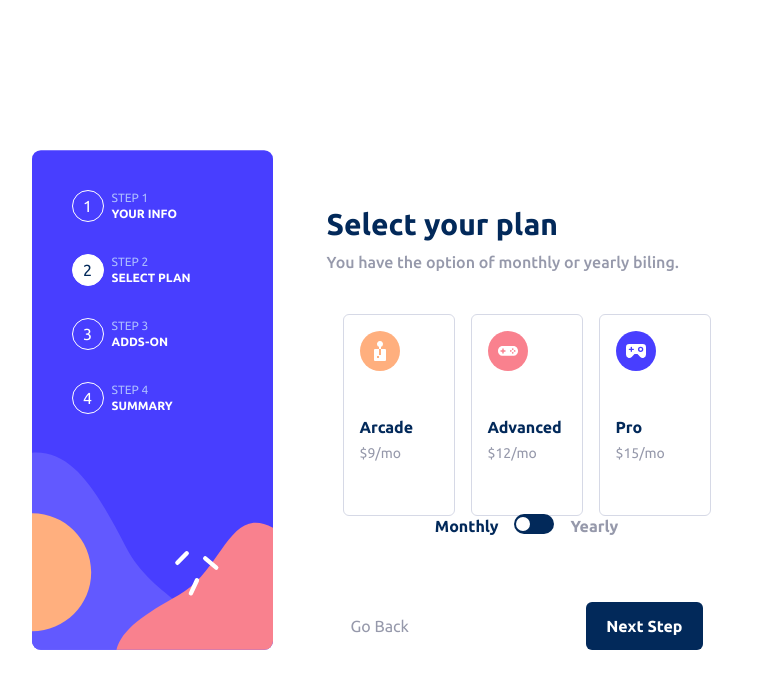
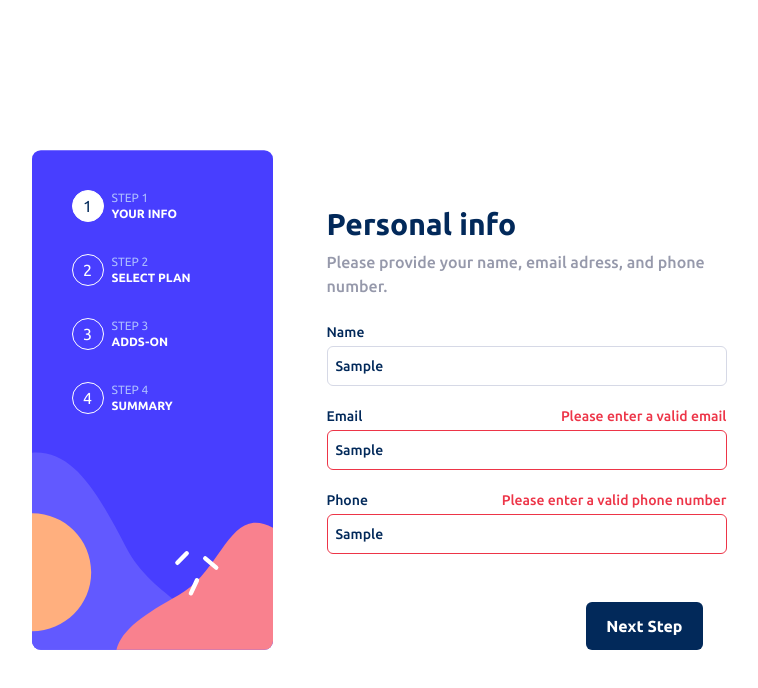
Before and after one commit to Joadevy/multi-step-form, a React (Vite) app: page / in a window 1280 px wide. Both pictures are taken after typing "Sample", "Sample", "Sample" into the empty fields and a click on the input "Next Step". Shown: the top 688 px of the page, without its empty margins (261-1019 px from the left). Built offline with nearby package versions, Linux system fonts and the light colour scheme.

Commit message:
refactor: fix verifications & add default plan to 'arcade'

```diff
--- a/src/components/ErrorMesage.tsx
+++ /dev/null
@@ -1,13 +0,0 @@
-import { FC } from "react";
-
-type props = {
-  message: string;
-};
-
-export const ErrorMessage: FC<props> = ({ message }) => {
-  return (
-    <div className="absolute bottom-2 p-2 border-2 border-red-400">
-      Error {message}
-    </div>
-  );
-};
--- a/src/components/Form.tsx
+++ b/src/components/Form.tsx
@@ -24,38 +24,11 @@ export const Form = () => {
     name: "",
     email: "",
     phone: "",
-    plan: "",
+    plan: "arcade",
     pricePlan: 0,
     planDuration: "monthly",
     addsOn: new Map(),
   });
-
-  // const handlePrice = () => {
-  // switchPrices(userData.plan, userData.planDuration);
-  // };
-
-  //   const formik = useFormik({
-  //     initialValues: {
-  //       name: "",
-  //       email: "",
-  //       phone: "",
-  //     },
-  //     validationSchema: Yup.object().shape({
-  //       name: Yup.string().min(3).required("Name is required"),
-  //       email: Yup.string()
-  //         .min(5)
-  //         .required("Email is required")
-  //         .email("Invalid email"),
-  //       phone: Yup.string().required("Phone is required"),
-  //     }),
-  //     onSubmit: () => {
-  //       if (activeStep === steps.length - 1) {
-  //         console.log("last step");
-  //       } else {
-  //         setActiveStep((prevStep) => prevStep + 1);
-  //       }
-  //     },
-  //   });
 
   const handleInputData = (input: any) => (e: any) => {
     const { value } = e.target;
--- a/src/components/Steps/StepOne.tsx
+++ b/src/components/Steps/StepOne.tsx
@@ -25,17 +25,10 @@ const validNameRegex = new RegExp(/^[a-zA-Z]+ ?[a-zA-Z]+$/);
 
 export const StepOne: FC<props> = ({ userData, nextStep, handleUserData }) => {
   const [error, setError] = useState<Set<string>>(new Set());
+
   const submitFormData = (e: any) => {
     e.preventDefault();
-
-    // checking if value of first name and last name is empty show error else take to step 2
-    // if (!isValid(values.name) || !isValid(values.phone) || !isValid(values.email)) {
-    //   setError(true);
-    // } else {
-    //   nextStep();
-    // }
-
-    nextStep();
+    if (!error.size) nextStep();
   };
 
   const validateMail = () => {
@@ -112,11 +105,19 @@ export const StepOne: FC<props> = ({ userData, nextStep, handleUserData }) => {
               className="text-p-marine-blue font-medium text-base lg:text-sm flex flex-col gap-1"
               htmlFor="name"
             >
-              Name
+              <div className="flex justify-between">
+                <p>Name</p>
+
+                {error.has("name") ? (
+                  <p className="text-p-strawberry-red">
+                    Please enter a valid name
+                  </p>
+                ) : null}
+              </div>
               <input
                 required
                 className={
-                  "rounded-sm  lg:rounded-md border-2 border-n-light-gray p-1 lg:p-2 lg:h-10 " +
+                  "rounded-sm  lg:rounded-md border border-n-light-gray p-1 lg:p-2 lg:h-10 " +
                   (error.has("name")
                     ? " border-p-strawberry-red outline-none focus:border-n-light-gray"
                     : "")
@@ -134,11 +135,19 @@ export const StepOne: FC<props> = ({ userData, nextStep, handleUserData }) => {
               className="text-p-marine-blue font-medium text-base lg:text-sm flex flex-col gap-1"
               htmlFor="email"
             >
-              Email Address
+              <div className="flex justify-between">
+                <p>Email</p>
+
+                {error.has("email") ? (
+                  <p className="text-p-strawberry-red">
+                    Please enter a valid email
+                  </p>
+                ) : null}
+              </div>
               <input
                 required
                 className={
-                  "rounded-sm lg:rounded-md border-2 border-n-light-gray p-1 lg:p-2 lg:h-10 " +
+                  "rounded-sm lg:rounded-md border border-n-light-gray p-1 lg:p-2 lg:h-10 " +
                   (error.has("email")
                     ? " border-p-strawberry-red outline-none focus:border-n-light-gray"
                     : "")
@@ -156,11 +165,19 @@ export const StepOne: FC<props> = ({ userData, nextStep, handleUserData }) => {
               className="text-p-marine-blue font-medium text-base lg:text-sm flex flex-col gap-1"
               htmlFor="phone"
             >
-              Phone Number
+              <div className="flex justify-between">
+                <p>Phone</p>
+
+                {error.has("phone") ? (
+                  <p className="text-p-strawberry-red">
+                    Please enter a valid phone number
+                  </p>
+                ) : null}
+              </div>
               <input
                 required
                 className={
-                  "rounded-sm lg:rounded-md border-2 border-n-light-gray p-1 lg:p-2 lg:h-10 " +
+                  "rounded-sm lg:rounded-md border border-n-light-gray p-1 lg:p-2 lg:h-10 " +
                   (error.has("phone")
                     ? " border-p-strawberry-red outline-none focus:border-n-light-gray"
                     : "")
--- a/src/components/Steps/StepTwo.tsx
+++ b/src/components/Steps/StepTwo.tsx
@@ -11,7 +11,6 @@ import { GrayButton } from "../Buttons/GrayButton";
 import { NextButton } from "../Buttons/NextButton";
 import { Container } from "../Container";
 import { Header } from "../Header";
-import { ErrorMessage } from "../ErrorMesage";
 
 import { StepHeader } from "./StepHeader";
 
@@ -28,23 +27,12 @@ export const StepTwo: FC<props> = ({
   prevStep,
   handleUserData,
 }) => {
-  const [error, setError] = useState(false);
-
   const submitUserData = (e: any) => {
     e.preventDefault();
-
-    // checking if value of first name and last name is empty show error else take to step 2
-    // if (!isValid(values.name) || !isValid(values.phone) || !isValid(values.email)) {
-    //   setError(true);
-    // } else {
-    //   nextStep();
-    // }
 
     if (userData.plan) {
       switchPrices();
       nextStep();
-    } else {
-      setError(true);
     }
   };
 
@@ -136,9 +124,6 @@ export const StepTwo: FC<props> = ({
             </div>
             <GrayButton action={prevStep} label={"Go Back"} />
             <NextButton bgColor="bg-p-marine-blue" label="Next Step" />
-            {error ? (
-              <ErrorMessage message="Select a plan before step to the next" />
-            ) : null}
           </form>
         </Container>
       </div>
```
Also changed, not shown: src/components/Steps/StepFour.tsx (+0 -7 lines), src/components/Steps/StepThree.tsx (+0 -10 lines).
